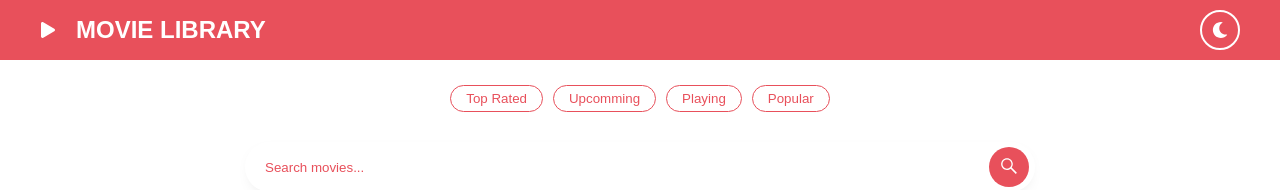
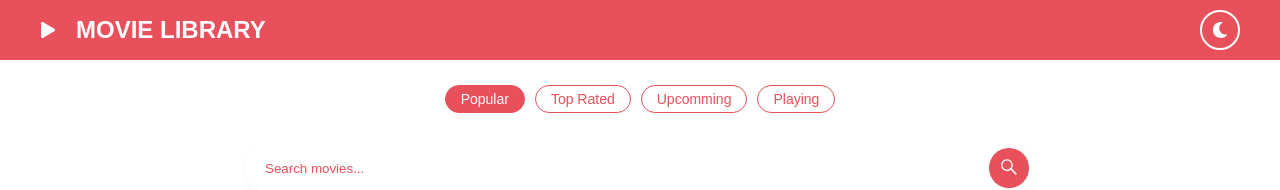
Before and after one commit to SuhejlHadzi/movie-library, a React (Create React App) app: page / in a window 1280 px wide. Shown: the top 190 px of the page. Built offline with nearby package versions, Linux system fonts and the light colour scheme; no server answers; the HTML template or start-up script is replaced by a standard one.

Commit message:
Styled active navigarion chip links

```diff
--- a/src/components/Chips.js
+++ b/src/components/Chips.js
@@ -1,21 +1,9 @@
 import React from 'react'
 import styled from 'styled-components'
 
-const Chip = styled.button`
+const Chip = styled.div`
 &&{
-    background: none;
-border: 1px solid ${props => props.theme.color.primary};
-border-radius: 50px;
-padding: 5px 15px;
-color: ${props => props.theme.color.primary};
-margin: 0 5px;
-&:hover {
-    cursor: pointer;
-}
-   @media (max-width: 768px) {
-   padding: 5px 9px;
-   margin: 0 2px;
-  }
+
 }
 `
 
--- a/src/components/SearchMovies.js
+++ b/src/components/SearchMovies.js
@@ -1,6 +1,6 @@
 import React from "react";
 import styled from 'styled-components'
-import{useHistory, Link} from 'react-router-dom'
+import{useHistory, NavLink} from 'react-router-dom'
 import {FaSistrix} from 'react-icons/fa'
 import Chips from './Chips'
 
@@ -66,6 +66,29 @@ padding-top:3px;
   cursor: pointer;}
 }
 `
+const Link = styled(NavLink)`
+    background: none;
+border: 1px solid ${props => props.theme.color.primary};
+border-radius: 50px;
+padding: 5px 15px;
+color: ${props => props.theme.color.primary};
+margin: 0 5px;
+text-decoration: none;
+font-size: 14px;
+&:hover {
+    cursor: pointer;
+}
+   @media (max-width: 768px) {
+   padding: 5px 9px;
+   margin: 0 2px;
+  }
+&.active {
+  background: ${props => props.theme.color.primary};
+  border-radius: 50px;
+  color: #fff;
+
+}
+`
 
 export default function SearchMovies({searchMovies , query, setQuery}) {
  const history = useHistory();
@@ -73,6 +96,9 @@ export default function SearchMovies({searchMovies , query, setQuery}) {
     <Wrapper>
       <ChipsWrapper>
 
+         <Link to="/" exact>
+          <Chips name="Popular" />
+        </Link>
         <Link to="/top-rated">
           <Chips name="Top Rated" />
         </Link>
@@ -83,9 +109,6 @@ export default function SearchMovies({searchMovies , query, setQuery}) {
           <Chips name="Playing" />
         </Link>
 
-<Link to="/">
-<Chips name="Popular" />
-</Link>
       </ChipsWrapper>
 
       <Form onSubmit={searchMovies}>
@@ -98,10 +121,13 @@ export default function SearchMovies({searchMovies , query, setQuery}) {
           onChange={(e) => setQuery(e.target.value)}
         />
 
-          <Button type="submit" disabled={!query} onClick={() => history.push('/search')}>
+        <Button
+          type="submit"
+          disabled={!query}
+          onClick={() => history.push("/search")}
+        >
           <FaSistrix />
         </Button>
-
       </Form>
     </Wrapper>
   );
```
Also changed, not shown: 1 other file (tests, documents, lock files or other folders). Lines whose indentation alone changed are shown as unchanged.
